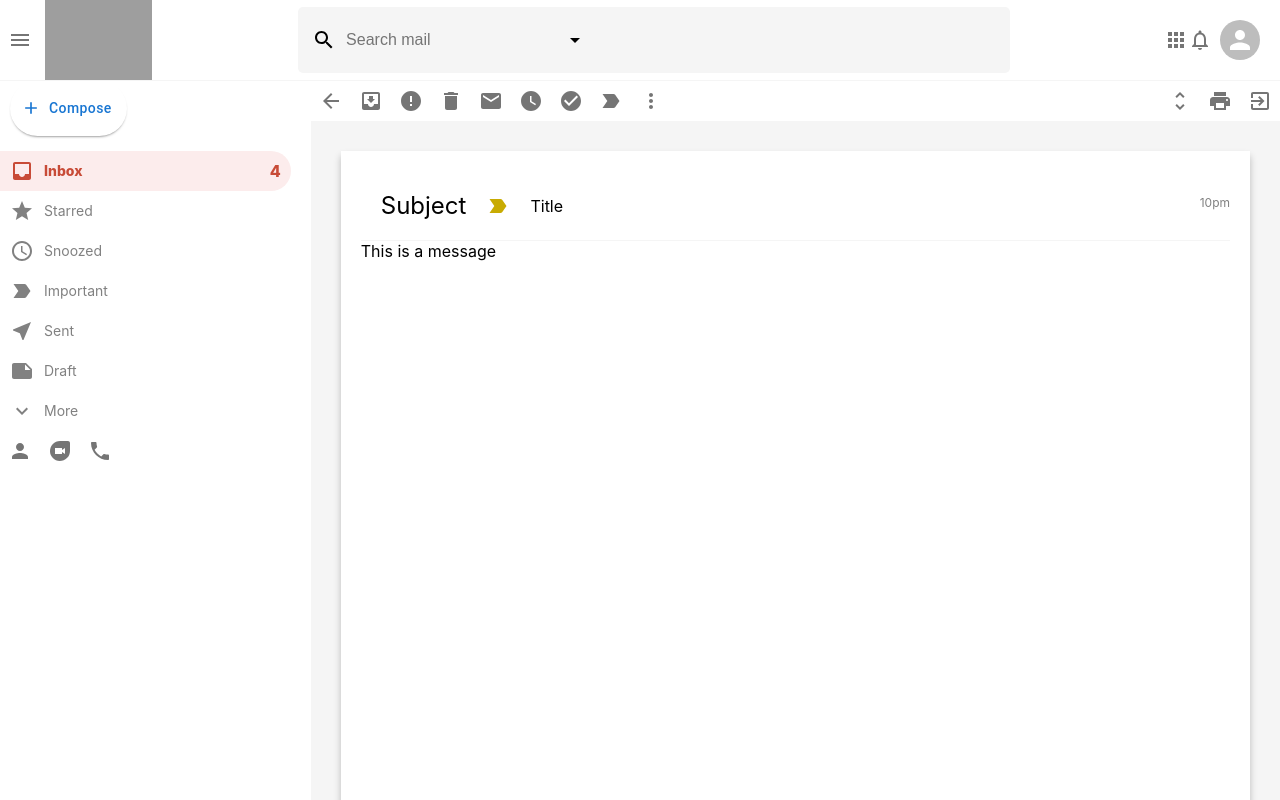
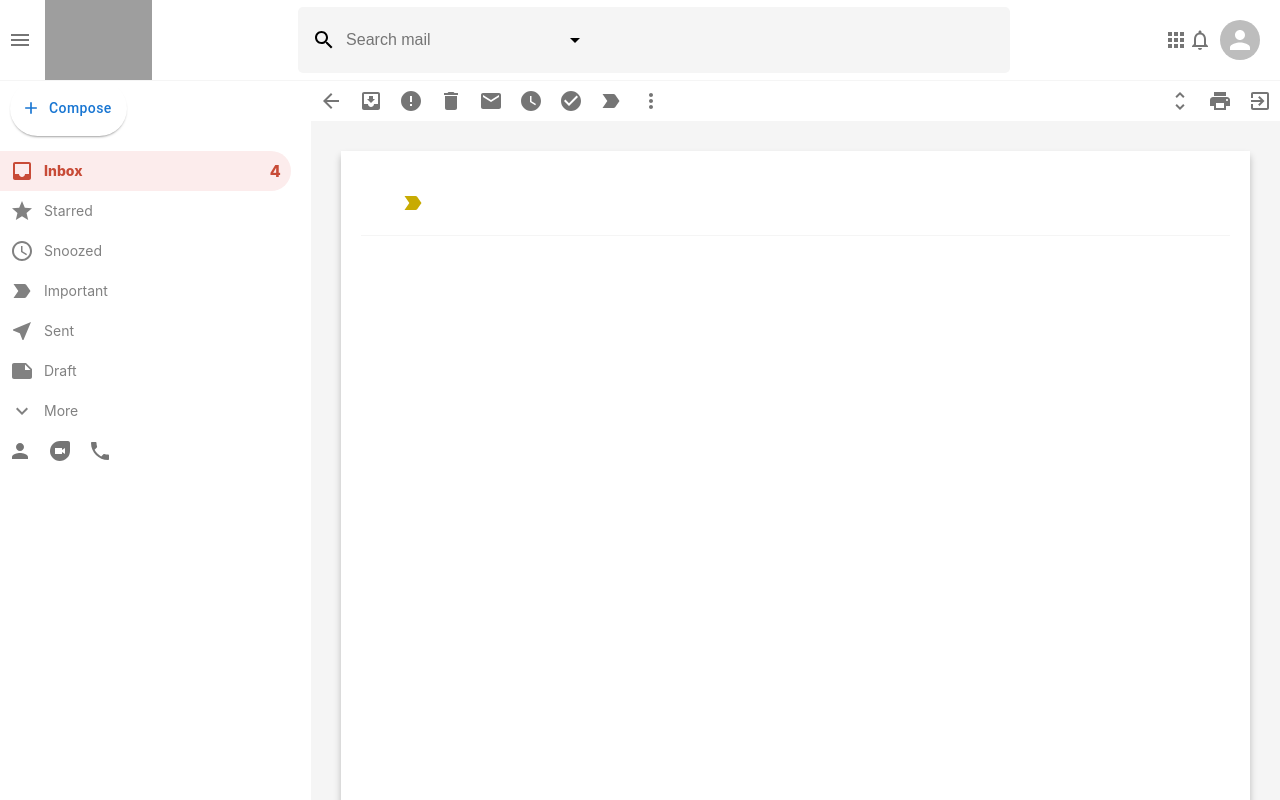
Before and after one commit to Oluwapelumi-ar/gmail_clone, a React (Create React App) app: page /mail in a window 1280 px wide. Shown: the top 800 px of the page. Built offline with nearby package versions, Linux system fonts and the light colour scheme; grey boxes are pictures that could not be loaded.

Commit message:
fetched data from firebase and sending data

```diff
--- a/src/Mail.js
+++ b/src/Mail.js
@@ -1,12 +1,15 @@
 import { ArrowBack, CheckCircle, Delete, Email, Error, ExitToApp, LabelImportant, MoreVert, MoveToInbox, Print, UnfoldMore, WatchLater } from '@mui/icons-material';
 import { IconButton } from '@mui/material';
 import React from 'react';
+import { useSelector } from 'react-redux';
 import { useHistory } from 'react-router-dom';
+import { selectOpenMail } from './features/mailSlice';
 import  './Mail.css';
 
 function Mail() {
 
   const history = useHistory()
+  const selectedMail = useSelector(selectOpenMail)
   return (
     <div className='mail'>
       <div className="mail__tools">
@@ -56,14 +59,14 @@
       </div>
       <div className="mail__body">
         <div className="mail__bodyHeader">
-          <h2>Subject</h2>
+          <h2>{selectedMail?.subject}</h2>
           <LabelImportant className='mail__important'/>
-          <p>Title</p>
-          <p className='mail__time'>10pm</p>
+          <p>{selectedMail?.title}</p>
+          <p className='mail__time'>{selectedMail?.time}</p>
         </div>
 
         <div className="mail__message">
-          <p>This is a message</p>
+          <p>{selectedMail?.description}</p>
         </div>
       </div>
     </div>
--- a/src/component/EmailList.js
+++ b/src/component/EmailList.js
@@ -1,11 +1,21 @@
 import { ArrowDropDown, ChevronLeft, ChevronRight, Inbox, KeyboardHide, LocalOffer, MoreVert, People, Redo, Settings } from '@mui/icons-material';
 import { Checkbox, IconButton } from '@mui/material';
-import React from 'react';
+import React, { useEffect, useState } from 'react';
 import '../component/EmailList.css';
 import Section from './Section';
 import EmailRow from './EmailRow';
+import { db } from '../firebase';
 
 function EmailList() {
+
+  const [emails,setEmails] = useState([]);
+
+  useEffect(() => {
+    db.collection('emails').onSnapshot((snapshot) => setEmails(snapshot.docs.map((doc) => ({
+      id:doc.id,
+      data:doc.data()
+    }))))
+  },[])
   return (
     <div className='emailList'>
       <div className="emailList__settings">
@@ -44,6 +54,16 @@
       </div>
 
       <div className="emailList__list">
+        {emails.map(({id,data:{to, subject, message, timestamp}}) => { return (
+          <EmailRow
+            id={id}
+            key={id}
+            title={to}
+            subject={subject}
+            description={message}
+            time={new Date(timestamp?.seconds * 1000).toUTCString()}
+          />)
+        })}
         <EmailRow
          title='Twitch'
          subject='Hey Fellow streamer!!'
--- a/src/component/EmailRow.js
+++ b/src/component/EmailRow.js
@@ -1,14 +1,28 @@
 import { LabelImportantOutlined, StarBorderOutlined } from '@mui/icons-material'
 import { Checkbox, IconButton } from '@mui/material'
 import React from 'react';
+import { useDispatch } from 'react-redux';
 import { useHistory } from 'react-router-dom';
+import { selectMail } from '../features/mailSlice';
 import './EmailRow.css';
 
 function EmailRow({title,subject,description,time,id}) {
+  const dispatch = useDispatch();
+  const history = useHistory();
 
-  const history = useHistory();
+  const openMail = () =>  {
+    dispatch(selectMail({
+      id,
+      title,
+      subject,
+      description,
+      time
+
+    }));
+    history.push('/mail')
+  }
   return (
-    <div onClick={()=>history.push('/mail')} className='emailRow'>
+    <div onClick={openMail} className='emailRow'>
       <div className="emailRow__options">
         <Checkbox />
         <IconButton>
--- a/src/features/mailSlice.js
+++ b/src/features/mailSlice.js
@@ -4,9 +4,13 @@
 export const mailSlice = createSlice({
   name: 'mail',
   initialState:{
+    selectedMail:null,
     sendMessageIsOpened:false
   },
   reducers: {
+    selectMail:(state,action) => {
+      state.selectedMail = action.payload
+    },
     openSendMessage: (state) => {
 
       state.sendMessageIsOpened = true;
@@ -19,10 +23,11 @@
 
 });
 
-export const { openSendMessage, closeSendMessage } = mailSlice.actions;
+export const { selectMail,openSendMessage, closeSendMessage } = mailSlice.actions;
 
 
 export const selectSendMessageIsOpen = (state) => state.mail.sendMessageIsOpened;
+export const selectOpenMail = (state) => state.mail.selectedMail;
 
 
 export default mailSlice.reducer;
```
